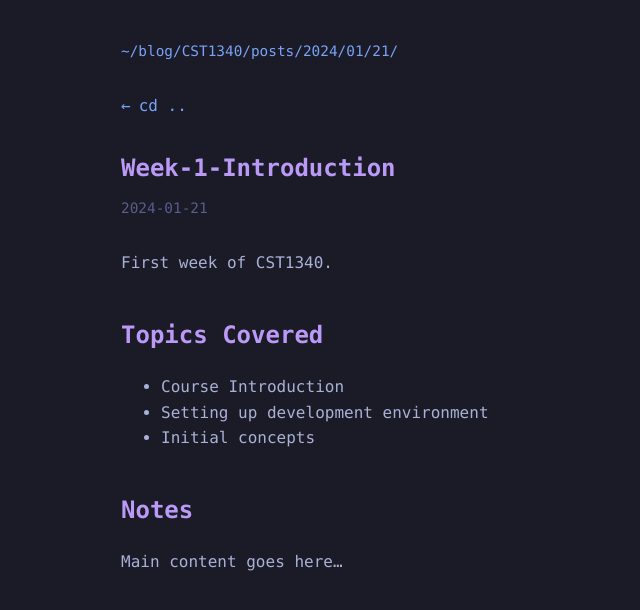
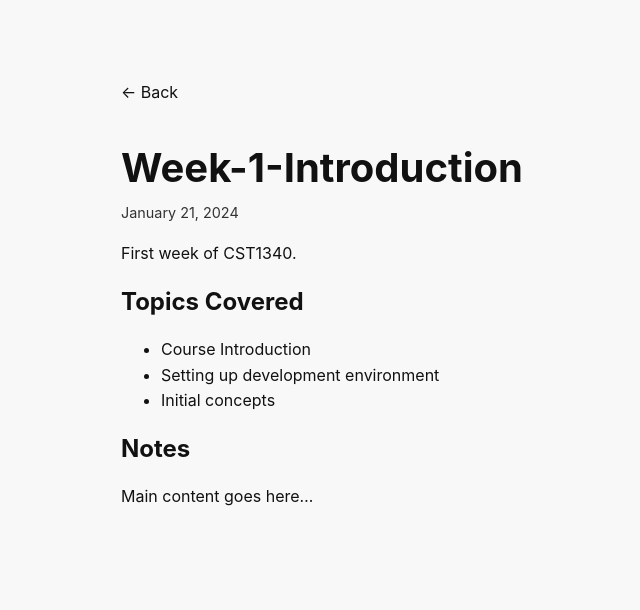
Before and after one commit to NAME0x0/ClassBlog, a Jekyll site: the page built from _posts/2024-01-21-first-post.md, in a window 1280 px wide. Shown: the top 610 px of the page, without its empty margins (169-809 px from the left). Built offline with Jekyll 4.4.1, drawn with Linux system fonts in a browser that asks for light colours.

Commit message:
Refactor blog layout and styling, add initial post, and implement responsive design

```diff
--- a/_layouts/post.html
+++ b/_layouts/post.html
@@ -4,96 +4,16 @@
     <meta charset="UTF-8">
     <meta name="viewport" content="width=device-width, initial-scale=1.0">
     <title>{{ page.title }}</title>
-    <style>
-        :root {
-            --bg: #1a1b26;
-            --fg: #a9b1d6;
-            --accent: #7aa2f7;
-            --date: #565f89;
-            --heading: #bb9af7;
-        }
-
-        body {
-            background: var(--bg);
-            color: var(--fg);
-            font-family: 'JetBrains Mono', Monaco, Consolas, monospace;
-            line-height: 1.6;
-            margin: 0;
-            padding: 40px;
-        }
-
-        .container {
-            max-width: 700px;
-            margin: 0 auto;
-        }
-
-        .path {
-            color: var(--accent);
-            margin-bottom: 30px;
-            font-size: 0.9em;
-        }
-
-        .back {
-            color: var(--accent);
-            text-decoration: none;
-            display: block;
-            margin-bottom: 30px;
-        }
-
-        .back::before {
-            content: "←";
-            margin-right: 8px;
-        }
-
-        h1 {
-            color: var(--heading);
-            font-size: 1.5em;
-            margin: 0 0 10px 0;
-        }
-
-        .date {
-            color: var(--date);
-            font-size: 0.9em;
-            margin-bottom: 30px;
-        }
-
-        article {
-            font-size: 1em;
-        }
-
-        article h2 {
-            color: var(--heading);
-            margin-top: 40px;
-        }
-
-        article img {
-            max-width: 100%;
-            border: 1px solid var(--accent);
-        }
-
-        code {
-            background: rgba(255,255,255,0.1);
-            padding: 2px 5px;
-            border-radius: 3px;
-        }
-
-        pre code {
-            display: block;
-            padding: 15px;
-            overflow-x: auto;
-        }
-    </style>
+    <link rel="stylesheet" href="{{ '/style.css' | relative_url }}">
 </head>
 <body>
-    <div class="container">
-        <div class="path">~/blog/CST1340/posts/{{ page.date | date: "%Y/%m/%d" }}/</div>
-        <a href="{{ site.baseurl }}/" class="back">cd ..</a>
-
-        <article>
+    <main>
+        <article class="post">
+            <a href="{{ site.baseurl }}/" class="back">← Back</a>
             <h1>{{ page.title }}</h1>
-            <div class="date">{{ page.date | date: "%Y-%m-%d" }}</div>
+            <time>{{ page.date | date: "%B %d, %Y" }}</time>
             {{ content }}
         </article>
-    </div>
+    </main>
 </body>
 </html>
--- /dev/null
+++ b/style.css
@@ -0,0 +1,99 @@
+:root {
+    --bg: #f8f8f8;
+    --text: #111;
+    --accent: #333;
+    --border: #eee;
+}
+
+@media (prefers-color-scheme: dark) {
+    :root {
+        --bg: #000000;
+        --text: #ffffff;
+        --accent: #cccccc;
+        --border: #222;
+    }
+}
+
+body {
+    margin: 0;
+    padding: 20px;
+    font-family: -apple-system, system-ui, sans-serif;
+    line-height: 1.6;
+    background: var(--bg);
+    color: var(--text);
+}
+
+main {
+    max-width: 800px;
+    margin: 0 auto;
+}
+
+header {
+    margin: 40px 0;
+    text-align: center;
+}
+
+h1 {
+    font-size: 2.5em;
+    margin: 0;
+}
+
+.posts {
+    display: grid;
+    gap: 30px;
+}
+
+.post-card {
+    border: 1px solid var(--border);
+    border-radius: 8px;
+    overflow: hidden;
+    transition: transform 0.2s;
+}
+
+.post-card:hover {
+    transform: translateY(-2px);
+}
+
+.post-card img {
+    width: 100%;
+    height: 200px;
+    object-fit: cover;
+}
+
+.post-content {
+    padding: 20px;
+}
+
+time {
+    color: var(--accent);
+    font-size: 0.9em;
+}
+
+h2 {
+    margin: 10px 0;
+}
+
+a {
+    color: var(--text);
+    text-decoration: none;
+}
+
+a:hover {
+    text-decoration: underline;
+}
+
+/* Post page specific styles */
+.post {
+    max-width: 700px;
+    margin: 60px auto;
+}
+
+.post img {
+    max-width: 100%;
+    border-radius: 4px;
+}
+
+.back {
+    display: inline-block;
+    margin-bottom: 30px;
+}
```
Also changed, not shown: _posts/2024-01-21-week-1.md (added, +15 -0 lines), index.html (+21 -99 lines).
